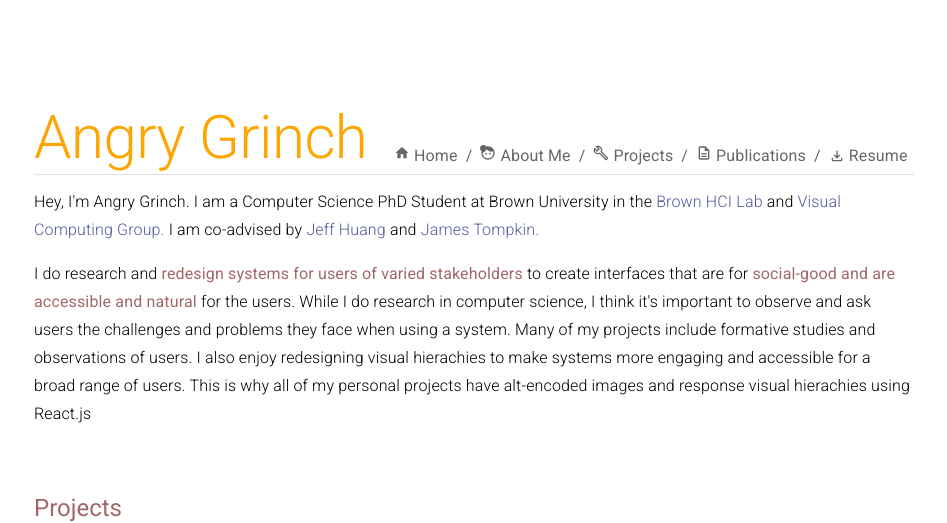
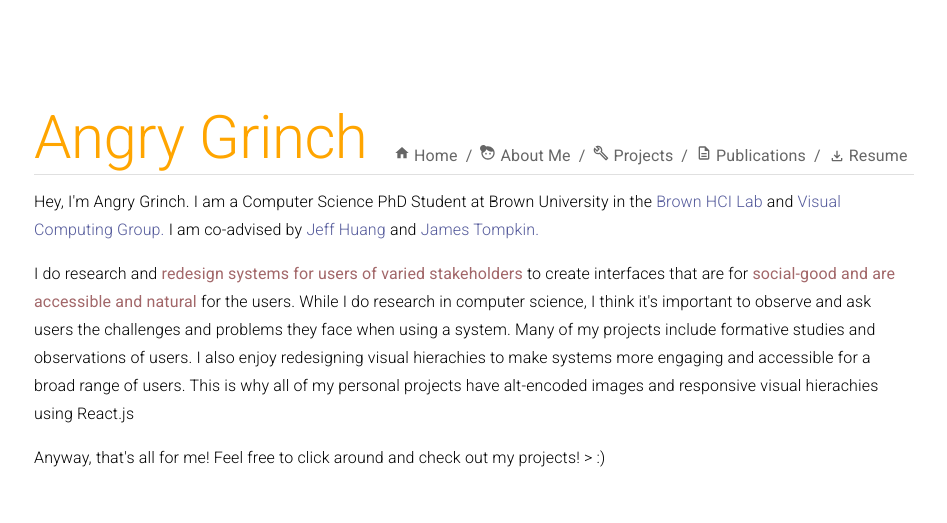
Before and after one commit to angrygrinch123/final-portfolio, a React (Create React App) app: page / in a window 1280 px wide. Shown: the top 523 px of the page, without its empty margins (166-1113 px from the left). Built offline with nearby package versions, Linux system fonts and the light colour scheme; the HTML template or start-up script is replaced by a standard one.

Commit message:
about me typo

```diff
--- a/src/components/AboutMe.js
+++ b/src/components/AboutMe.js
@@ -21,7 +21,10 @@ export default function AboutMe() {
       While I do research in computer science, I think it's important to observe and ask users the challenges and problems they face when using a system.
       Many of my projects include formative studies and observations of users.
       I also enjoy redesigning visual hierachies to make systems more engaging and accessible for a broad range of users.
-      This is why all of my personal projects have alt-encoded images and response visual hierachies using React.js
+      This is why all of my personal projects have alt-encoded images and responsive visual hierachies using React.js
+
+      <p></p>
+      Anyway, that's all for me! Feel free to click around and check out my projects! > :)
     </Typography>
     </div>
   );
```
